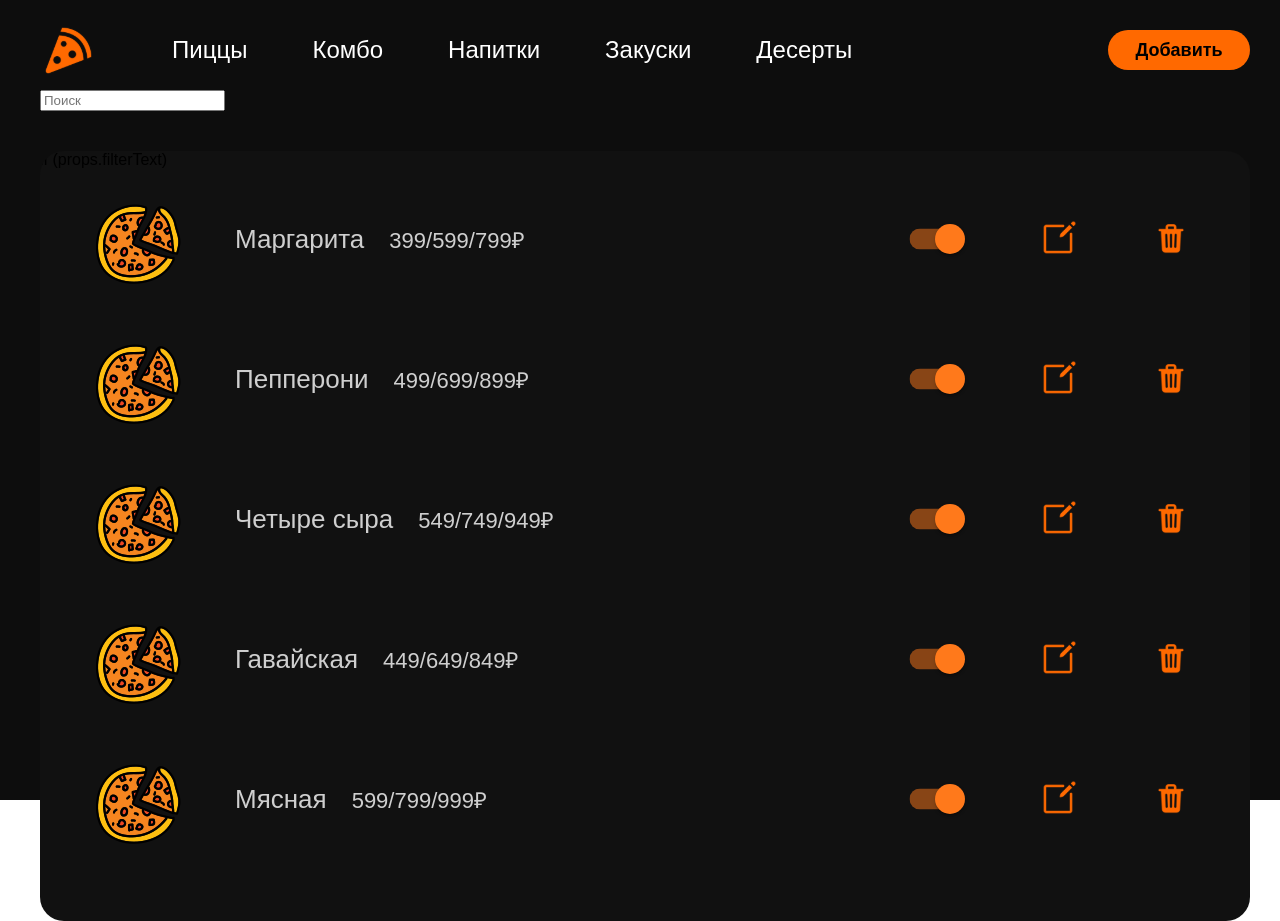
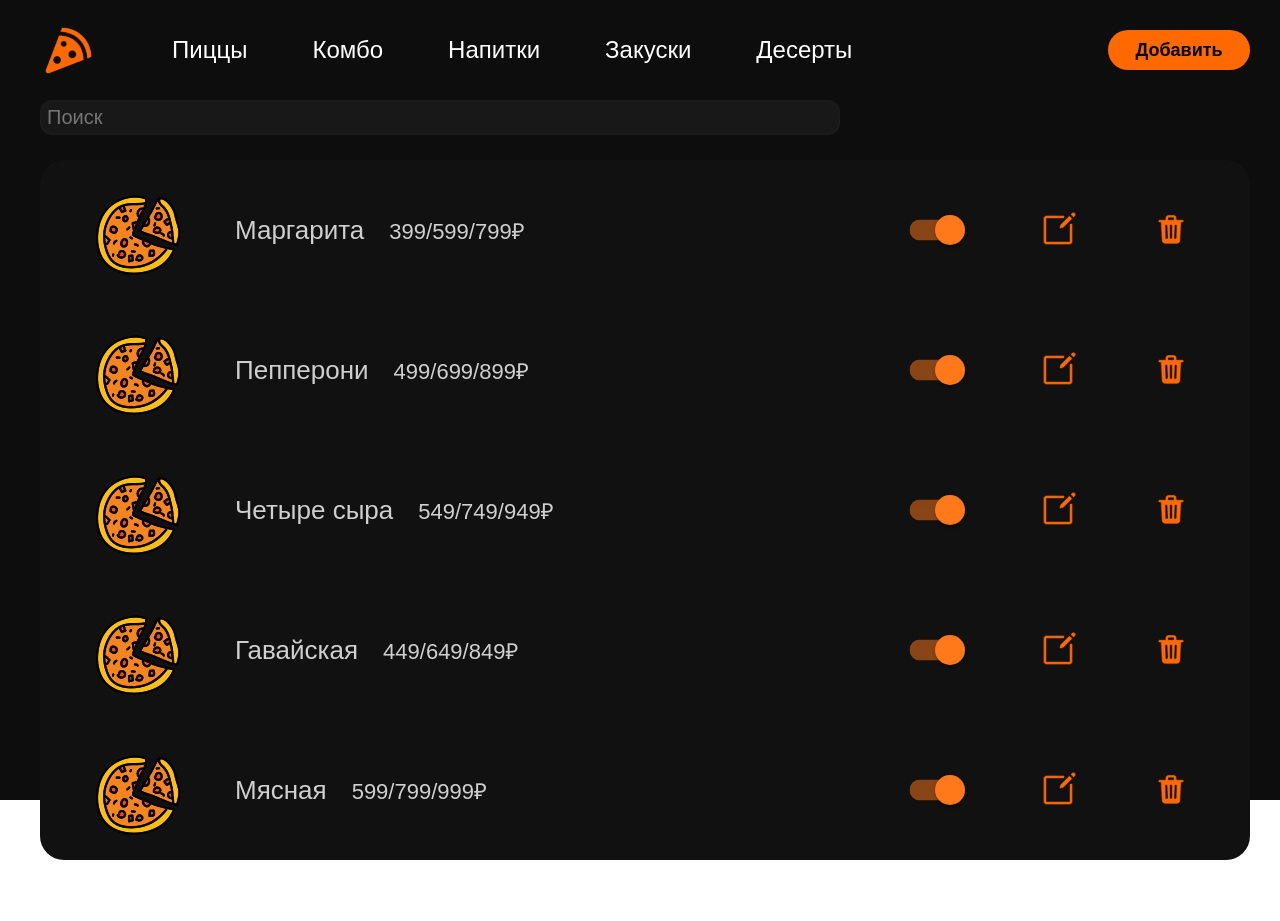
Before and after one commit to ktoto2007/pizza, a React (Vite) app: page /admin in a window 1280 px wide. After the commit the page ends 860 px from the top, so only its background shows below. Built offline with nearby package versions, Linux system fonts and the light colour scheme.

Commit message:
made search

```diff
--- a/src/pages/adminPage/admin.css
+++ b/src/pages/adminPage/admin.css
@@ -58,6 +58,22 @@
   cursor: pointer;
 }
 
+.search {
+  width: 800px;
+  height: 35px;
+  border-radius: 12px;
+  border: #1B1B1B, solid, 2px;
+  padding: 5px;
+  margin-top: 10px;
+  background-color: #181818;
+  color: #CFCFCF;
+  font-size: 20px;
+}
+
+.search:focus {
+  outline: none;
+}
+
 .products-container {
   max-height: 770px;
   min-height: 140px;
@@ -65,7 +81,7 @@
   display: flex;
   flex-direction: column;
   border-radius: 24px;
-  margin-top: 40px;
+  margin-top: 25px;
   overflow-y: scroll;
   scrollbar-width: none;
 }
--- a/src/pages/adminPage/adminPage.tsx
+++ b/src/pages/adminPage/adminPage.tsx
@@ -60,6 +60,7 @@ const Product = (props: ProductProps) => {
 
   let product = products.find((product) => product.id === props.id) as ProductType
   let {name, prices, url} = product
+
   return (
     <div className='product'>
       <div className='product-left'>
@@ -95,14 +96,22 @@ const ProductsList = (props: ProductsListProps) => {
     products: state.products,
     currentCategory: state.currentCategory
   })))
+
+  const renderContent = () => {
+    if (props.filterText === '') {
+      return products.filter((product) => product.category === currentCategory).map((product) => <Product id={product.id}/>)
+    }
+    else {
+      return products.filter(product => {
+        const regex = new RegExp(props.filterText, 'i')
+        return regex.test(product.name)
+      }).map((product) => <Product id={product.id}/>)
+    }
+  }
+
   return (
     <div className='products-container'>
-      if (props.filterText) {
-        products.filter(product => product.name.includes(props.filterText)).map((product) => <Product id={product.id}/>)
-      }
-      else {
-        products.filter(product => product.category === currentCategory).map((product) => <Product id={product.id}/>)
-      }
+      {renderContent()}
     </div>
   )
 }
@@ -130,7 +139,7 @@ export function Admin() {
         </div>
         <div onClick={() => setModalDisplay('flex')} className='addButton'>Добавить</div>
       </div>
-      <input type="text" placeholder='Поиск' onChange={e => {setFilterText(e.target.value)}}/>
+      <input className='search' type="text" placeholder='Поиск' onChange={e => {setFilterText(e.target.value)}}/>
       <ProductsList filterText={filterText}/>
     </div>
   )
```
